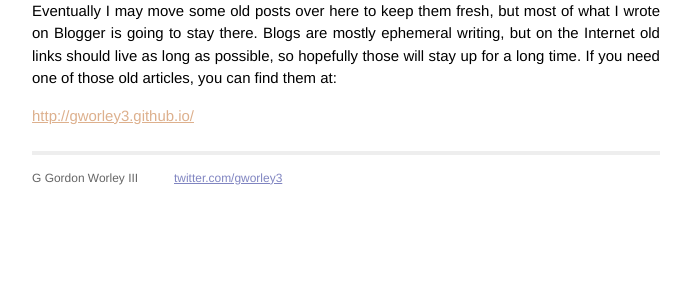
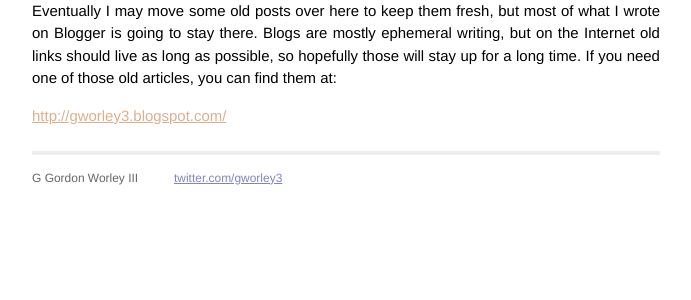
Before and after one commit to gworley3/gworley3.github.io, a Jekyll site: the page built from _posts/2014-06-28-moving-to-github.markdown, in a window 1280 px wide. Shown: the part 426-726 px from the top of the page, without its empty margins (294-985 px from the left). Built offline with Jekyll 4.4.1, drawn with Linux system fonts in a browser that asks for light colours; Markdown is read by kramdown in place of the engine named in the settings; some of the changed lines change nothing that is shown.

Commit message:
Update 2014-06-28-moving-to-github.markdown

```diff
--- a/_posts/2014-06-28-moving-to-github.markdown
+++ b/_posts/2014-06-28-moving-to-github.markdown
@@ -11,4 +11,4 @@ Unforunately I have to fill in some of the details myself. As you can tell from
 
 Eventually I may move some old posts over here to keep them fresh, but most of what I wrote on Blogger is going to stay there. Blogs are mostly ephemeral writing, but on the Internet old links should live as long as possible, so hopefully those will stay up for a long time.  If you need one of those old articles, you can find them at:
 
-[http://gworley3.github.io/](http://gworley3.github.io/)
+[http://gworley3.blogspot.com/](http://gworley3.blogspot.com/)
```
